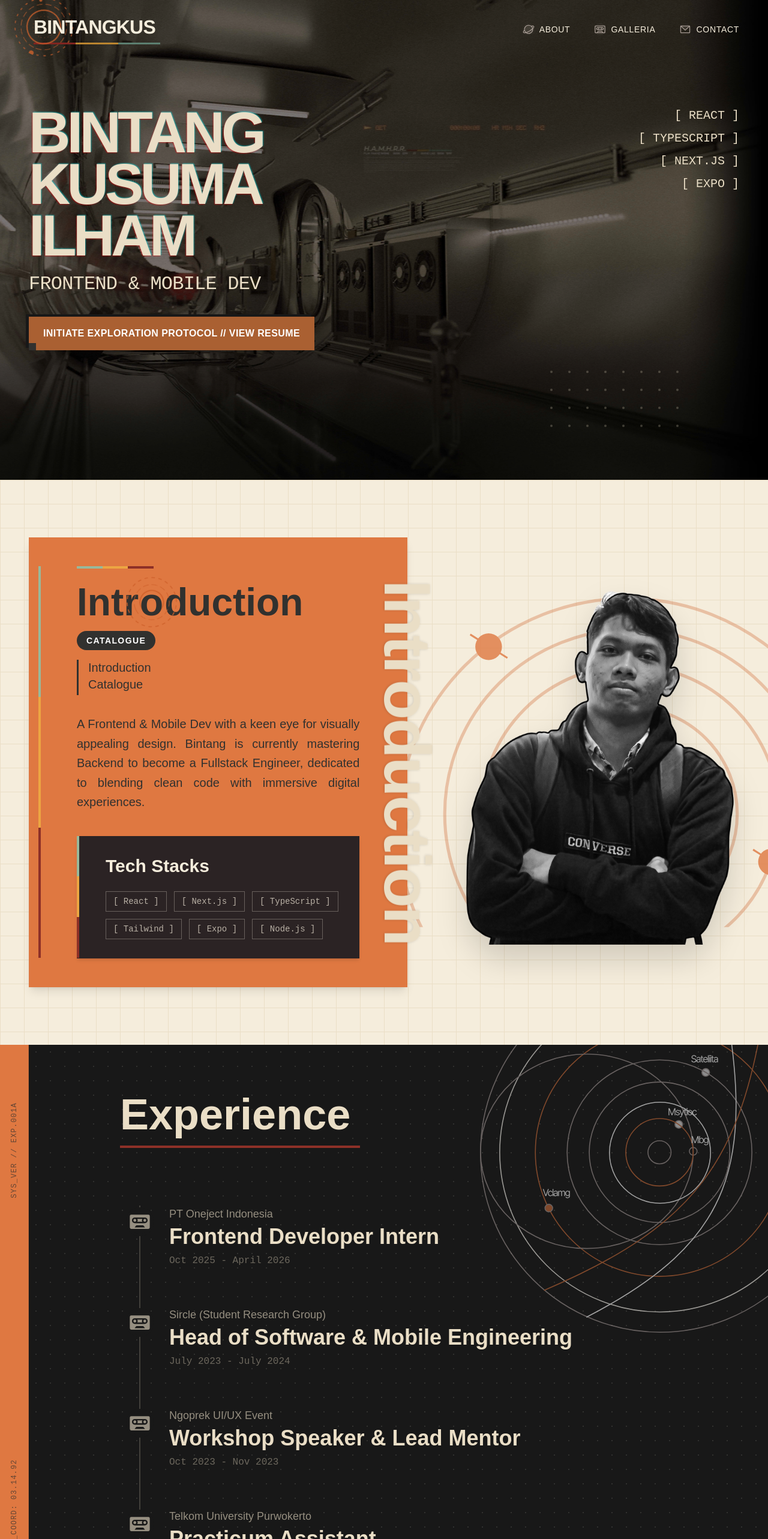
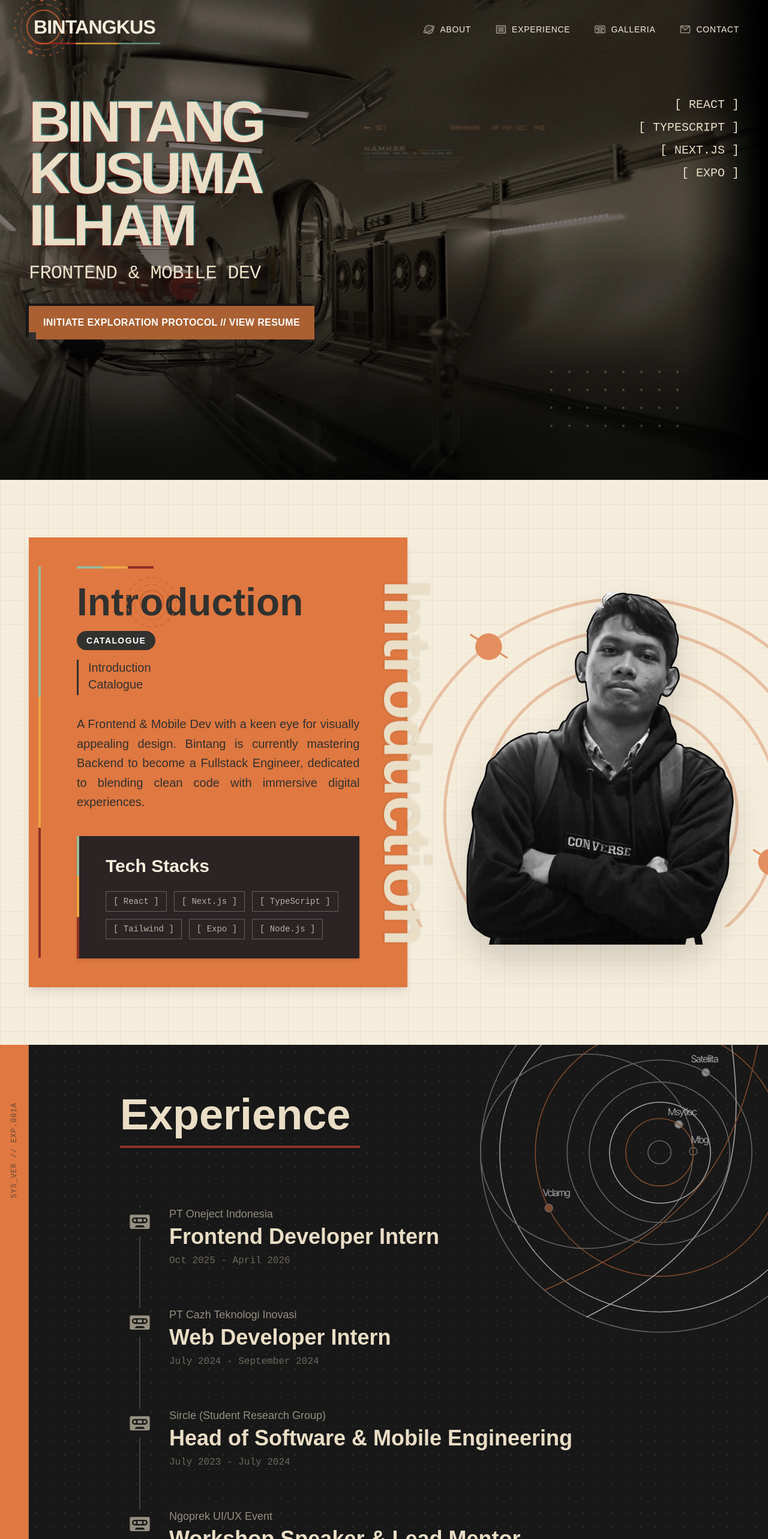
Before and after one commit to BKIlham/bintangkus-portfolio, a Next.js app: page / in a window 1280 px wide. Shown: the top 2566 px of the page at 60% size. Built offline with nearby package versions, Linux system fonts and the light colour scheme.

Commit message:
fix(app): fix some bugs

```diff
--- a/components/Experience.tsx
+++ b/components/Experience.tsx
@@ -13,18 +13,24 @@ const experiences = [
   },
   {
     id: 2,
+    company: "PT Cazh Teknologi Inovasi",
+    role: "Web Developer Intern",
+    date: "July 2024 - September 2024",
+  },
+  {
+    id: 3,
     company: "Sircle (Student Research Group)",
     role: "Head of Software & Mobile Engineering",
     date: "July 2023 - July 2024",
   },
   {
-    id: 3,
+    id: 4,
     company: "Ngoprek UI/UX Event",
     role: "Workshop Speaker & Lead Mentor",
     date: "Oct 2023 - Nov 2023",
   },
   {
-    id: 4,
+    id: 5,
     company: "Telkom University Purwokerto",
     role: "Practicum Assistant",
     date: "March 2023 - July 2023",
--- a/components/Galleria.tsx
+++ b/components/Galleria.tsx
@@ -113,7 +113,7 @@ export default function Galleria() {
                 </div>
 
                 {/* Dekorasi Kaset Tape (Opacity rendah di BG) */}
-                <div className="absolute left-[30%] top-[-20%] text-[#C76A39] scale-[4] lg:scale-[6] opacity-10 pointer-events-none z-0 rotate-12">
+                <div className="absolute left-[40%] lg:left-[20%] top-[8%] text-tech-alert scale-[10] lg:scale-[20] pointer-events-none z-0">
                   <CassetteTape weight="duotone" />
                 </div>
 
@@ -156,7 +156,7 @@ export default function Galleria() {
                 </div>
 
                 {/* MOBILE SCREENSHOT STATIS (Hanya muncul di HP, hidden di Tablet/PC) */}
-                <div className="relative w-full aspect-video mt-8 rounded-lg overflow-hidden border-2 border-charcoal md:hidden z-20 shadow-md">
+                <div className="relative w-full aspect-video mt-8 rounded-lg overflow-hidden border-2 border-tech-alert md:hidden z-20 shadow-md">
                   <Image src={project.image} alt={project.title} fill className="object-cover" />
                 </div>
 
--- a/components/Hero.tsx
+++ b/components/Hero.tsx
@@ -12,14 +12,12 @@ export default function Hero() {
       />
       <div className="absolute inset-0 bg-black/40 z-10" />
 
-      <Navbar />
-
-      {/* MAIN HERO CONTENT - Perbaikan Flex untuk Mobile */}
-      <div className="relative z-20 w-full flex-1 flex flex-col lg:grid lg:grid-cols-12 px-6 lg:px-12 pb-8 lg:pb-16 pt-4 lg:pt-0 lg:mt-20 md:mt-10">
+      <Navbar/>
+      {/* MAIN HERO CONTENT */}
+      <div className="relative z-20 w-full flex-1 flex flex-col lg:grid lg:grid-cols-12 px-6 lg:px-12 pb-8 lg:pb-16 pt-32 md:pt-36 lg:pt-40">
 
         {/* LEFT/TOP SIDE: Name & CTA */}
         <div className="col-span-8 flex flex-col items-start select-none w-full">
-          {/* Teks Nama */}
           <h1
             className="font-futura font-bold text-text-primary text-glitch uppercase text-[42px] leading-[90%] sm:text-[48px] md:text-[72px] lg:text-[96px] mb-2 lg:mb-4"
             style={{ letterSpacing: "-0.06em" }}
@@ -33,7 +31,6 @@ export default function Hero() {
             FRONTEND & MOBILE DEV
           </h2>
 
-          {/* FIX CTA: Pake w-fit biar gak melar, ukuran font disesuaikan */}
           <a
             href="/cv.pdf"
             download
@@ -45,10 +42,9 @@ export default function Hero() {
         </div>
 
         {/* RIGHT/BOTTOM SIDE: Tech Tags & Dot Pattern */}
-        {/* FIX KOMPOSISI: mt-auto dorong elemen ke bawah. Di HP sejajar (kiri-kanan), di PC atas-bawah */}
         <div className="col-span-4 flex flex-row lg:flex-col justify-between items-end w-full mt-auto pt-10 lg:pt-0 lg:h-full">
 
-          {/* Pattern Titik - Di HP posisinya di kiri bawah */}
+          {/* Pattern Titik */}
           <div className="w-[100px] h-[60px] lg:w-[240px] lg:h-[120px] text-text-primary/30 opacity-80 lg:mt-auto lg:order-2 lg:self-center">
             <svg className="w-full h-full" xmlns="http://www.w3.org/2000/svg">
               <defs>
@@ -60,7 +56,7 @@ export default function Hero() {
             </svg>
           </div>
 
-          {/* Tech Stack List - Di HP posisinya di kanan bawah (hidden dihapus) */}
+          {/* Tech Stack List */}
           <div className="font-jetbrains font-medium text-[10px] sm:text-xs md:text-base lg:text-[20px] text-text-primary space-y-1 lg:space-y-2 select-none text-right lg:order-1 lg:w-full">
             <div>[ REACT ]</div>
             <div>[ TYPESCRIPT ]</div>
--- a/components/NavBar.tsx
+++ b/components/NavBar.tsx
@@ -1,12 +1,36 @@
 "use client";
 
-import { useRef } from "react";
+import { useRef, useState, useEffect } from "react";
 import { useGSAP } from "@gsap/react";
 import gsap from "gsap";
-import { Planet, CassetteTape, EnvelopeSimple } from "@phosphor-icons/react";
+import { Planet, CassetteTape, EnvelopeSimple, ArticleIcon } from "@phosphor-icons/react";
 
 export default function Navbar() {
-  const containerRef = useRef<HTMLDivElement>(null);
+  const containerRef = useRef<HTMLElement>(null);
+  const [isScrolled, setIsScrolled] = useState(false);
+
+  // Deteksi scroll untuk mengubah background navbar jadi sticky glassmorphism
+  useEffect(() => {
+    const handleScroll = () => {
+      if (window.scrollY > 50) {
+        setIsScrolled(true);
+      } else {
+        setIsScrolled(false);
+      }
+    };
+
+    window.addEventListener("scroll", handleScroll);
+    return () => window.removeEventListener("scroll", handleScroll);
+  }, []);
+
+  // Fungsi agar scroll dari Navbar smooth (tidak teleport/blink)
+  const handleSmoothScroll = (e: React.MouseEvent<HTMLAnchorElement>, targetId: string) => {
+    e.preventDefault();
+    const target = document.getElementById(targetId);
+    if (target) {
+      target.scrollIntoView({ behavior: "smooth" });
+    }
+  };
 
   useGSAP(() => {
     gsap.to(".orbit-rotate", {
@@ -25,7 +49,15 @@ export default function Navbar() {
   }, { scope: containerRef });
 
   return (
-    <nav ref={containerRef} className="w-full flex justify-between items-center px-6 lg:px-12 py-6 relative z-50 select-none">
+    <nav
+      ref={containerRef}
+      // FIX: Pakai fixed agar sticky, dan transisi background dinamis
+      className={`fixed top-0 left-0 w-full flex justify-between items-center px-6 lg:px-12 z-[100] select-none transition-all duration-300 ${
+        isScrolled
+          ? "py-4 bg-[#181818]/90 backdrop-blur-md shadow-lg border-b border-white/5"
+          : "py-6 bg-transparent"
+      }`}
+    >
 
       {/* LEFT: Logo Section */}
       <div className="relative flex flex-col">
@@ -61,10 +93,15 @@ export default function Navbar() {
         </div>
       </div>
 
-      {/* RIGHT: Section List (Responsif: Teks hilang di HP, muncul di md/Tablet ke atas) */}
+      {/* RIGHT: Section List */}
       <div className="flex gap-6 lg:gap-10 items-center">
+
         {/* Nav Item: ABOUT */}
-        <a href="#about" className="group flex items-center gap-2 text-text-light font-futura tracking-wider text-sm relative">
+        <a
+          href="#about"
+          onClick={(e) => handleSmoothScroll(e, "about")}
+          className="group flex items-center gap-2 text-text-light font-futura tracking-wider text-sm relative"
+        >
           <div className="relative w-6 h-6 lg:w-5 lg:h-5 text-nav-muted group-hover:text-brand-orange transition-colors">
             <Planet size="100%" weight="duotone" className="relative z-10" />
             <svg className="orbit-rotate absolute inset-0 w-full h-full opacity-50 hidden lg:block" viewBox="0 0 100 100">
@@ -77,8 +114,30 @@ export default function Navbar() {
           </span>
         </a>
 
+        {/* Nav Item: EXPERIENCE */}
+        <a
+          href="#experience"
+          onClick={(e) => handleSmoothScroll(e, "experience")}
+          className="group flex items-center gap-2 text-text-light font-futura tracking-wider text-sm relative"
+        >
+          <div className="relative w-6 h-6 lg:w-5 lg:h-5 text-nav-muted group-hover:text-brand-orange transition-colors">
+            <ArticleIcon size="100%" weight="duotone" className="relative z-10" />
+            <svg className="orbit-rotate absolute inset-0 w-full h-full opacity-50 hidden lg:block" viewBox="0 0 100 100">
+              <circle cx="50" cy="50" r="45" fill="none" stroke="currentColor" strokeWidth="2" strokeDasharray="3 6" />
+            </svg>
+          </div>
+          <span className="relative hidden md:block">
+            EX<span className="relative z-10">PERIENCE</span>
+            <span className="absolute bottom-[-4px] left-0 w-[25%] h-[3px] bg-charcoal border border-brand-accent opacity-0 group-hover:opacity-100 transition-opacity duration-300" />
+          </span>
+        </a>
+
         {/* Nav Item: GALLERIA */}
-        <a href="#galleria" className="group flex items-center gap-2 text-text-light font-futura tracking-wider text-sm relative">
+        <a
+          href="#galleria"
+          onClick={(e) => handleSmoothScroll(e, "galleria")}
+          className="group flex items-center gap-2 text-text-light font-futura tracking-wider text-sm relative"
+        >
           <div className="relative w-6 h-6 lg:w-5 lg:h-5 text-nav-muted group-hover:text-brand-orange transition-colors">
             <CassetteTape size="100%" weight="duotone" className="relative z-10" />
             <svg className="orbit-rotate-slow absolute inset-0 w-full h-full opacity-50 hidden lg:block" viewBox="0 0 100 100">
@@ -92,7 +151,11 @@ export default function Navbar() {
         </a>
 
         {/* Nav Item: CONTACT */}
-        <a href="#contact" className="group flex items-center gap-2 text-text-light font-futura tracking-wider text-sm relative">
+        <a
+          href="#contact"
+          onClick={(e) => handleSmoothScroll(e, "contact")}
+          className="group flex items-center gap-2 text-text-light font-futura tracking-wider text-sm relative"
+        >
           <div className="relative w-6 h-6 lg:w-5 lg:h-5 text-nav-muted group-hover:text-brand-orange transition-colors">
             <EnvelopeSimple size="100%" weight="duotone" className="relative z-10" />
             <svg className="orbit-rotate absolute inset-0 w-full h-full opacity-50 hidden lg:block" viewBox="0 0 100 100">
```
Also changed, not shown: public/orbit-footer.svg (added).
